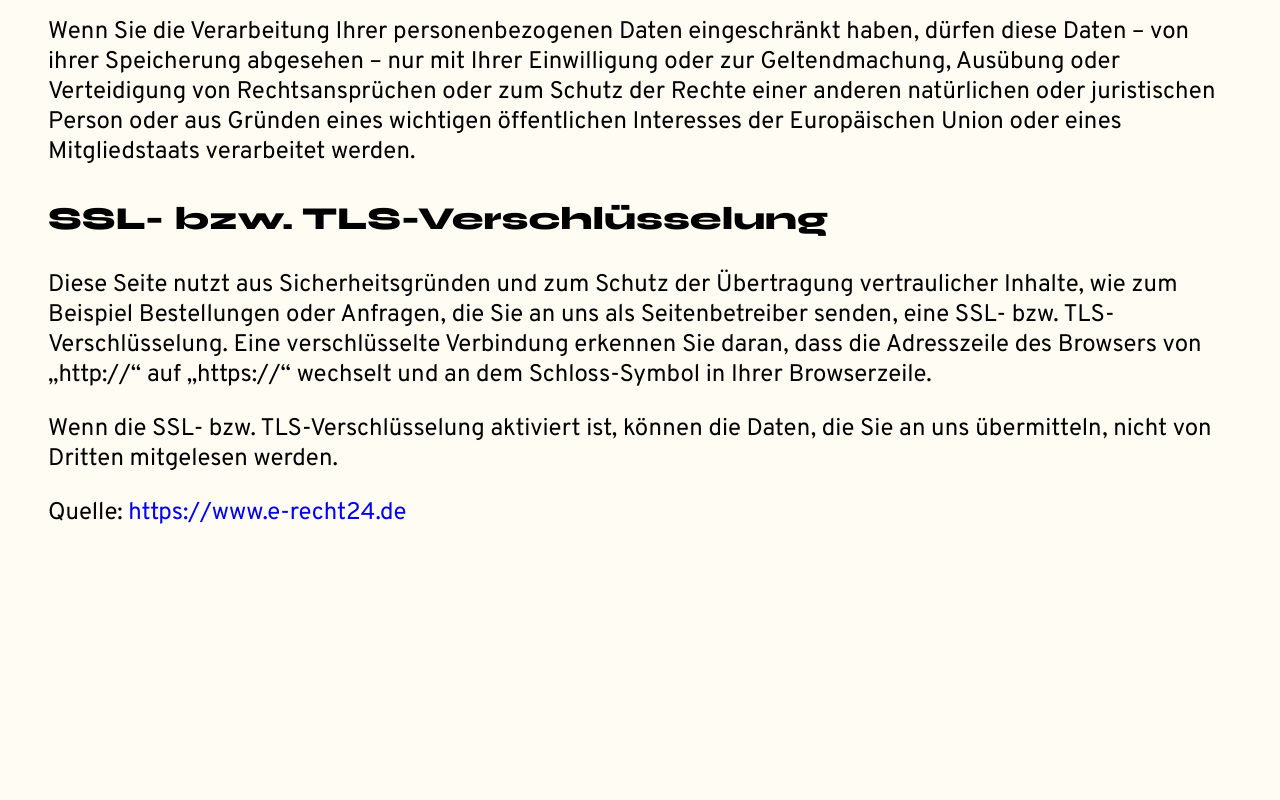
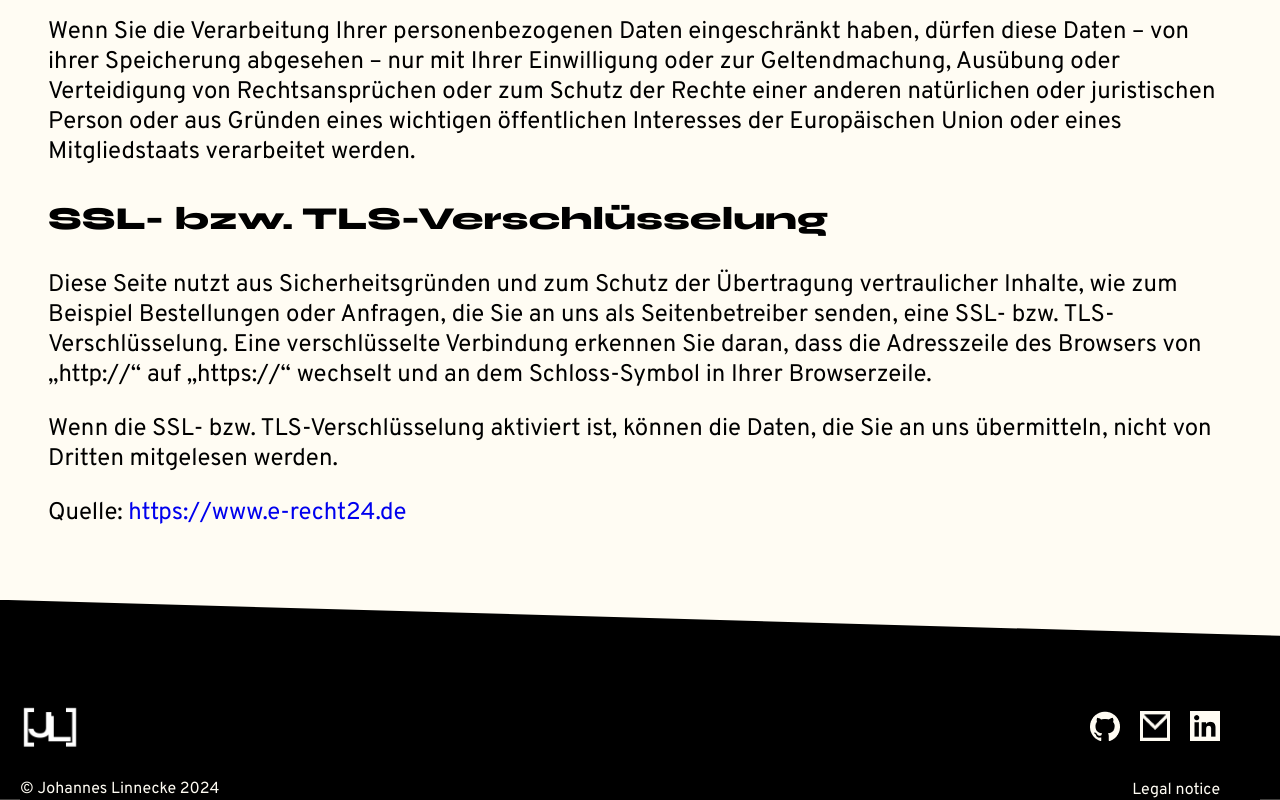
Before and after one commit to JLinnecke/portfolio, an Angular app: page /privacy-policy in a window 1280 px wide. Shown: the part 6733-7533 px from the top of the page. Before the commit the page ends 7333 px from the top, so only its background shows below. Built offline with nearby package versions, Linux system fonts and the light colour scheme.

Commit message:
add footer to privacy and respnsive

```diff
--- a/src/app/privacy-policy/privacy-policy.component.html
+++ b/src/app/privacy-policy/privacy-policy.component.html
@@ -172,3 +172,5 @@
         &uuml;bermitteln, nicht von Dritten mitgelesen werden.</p>
     <p>Quelle: <a href="https://www.e-recht24.de">https://www.e-recht24.de</a></p>
 </div>
+
+<div class="bottom"><app-footer></app-footer></div>
--- a/src/app/privacy-policy/privacy-policy.component.scss
+++ b/src/app/privacy-policy/privacy-policy.component.scss
@@ -35,6 +35,31 @@
         text-decoration: none;
     }
 }
+
+.bottom {
+    position: relative; // Verwendet relative Positionierung
+    background-color: transparent;
+    display: flex;
+    flex-direction: column;
+    justify-content: flex-end;
+    width: 100%;
+    height: 200px;
+    margin: 0 auto;
+    z-index: 1;
+    overflow-x: hidden;
+
+    &::before {
+      content: "";
+      position: absolute;
+      top: 0;
+      left: 0;
+      width: 100%;
+      height: 100%;
+      background-color: black;
+      clip-path: polygon(0 0, 0 0, 100% 18%, 100% 100%, 0 100%);
+      z-index: -1;
+    }
+  }
 
 @media (max-width: 850px) {
     .privacy {
--- a/src/app/privacy-policy/privacy-policy.component.ts
+++ b/src/app/privacy-policy/privacy-policy.component.ts
@@ -1,9 +1,10 @@
 import { Component } from '@angular/core';
+import { FooterComponent } from '../shared/footer/footer.component';
 
 @Component({
   selector: 'app-privacy-policy',
   standalone: true,
-  imports: [],
+  imports: [FooterComponent],
   templateUrl: './privacy-policy.component.html',
   styleUrl: './privacy-policy.component.scss'
 })
```
